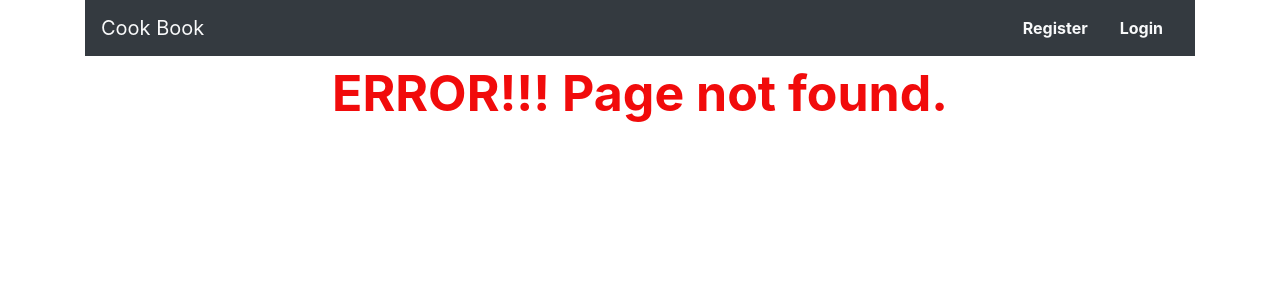
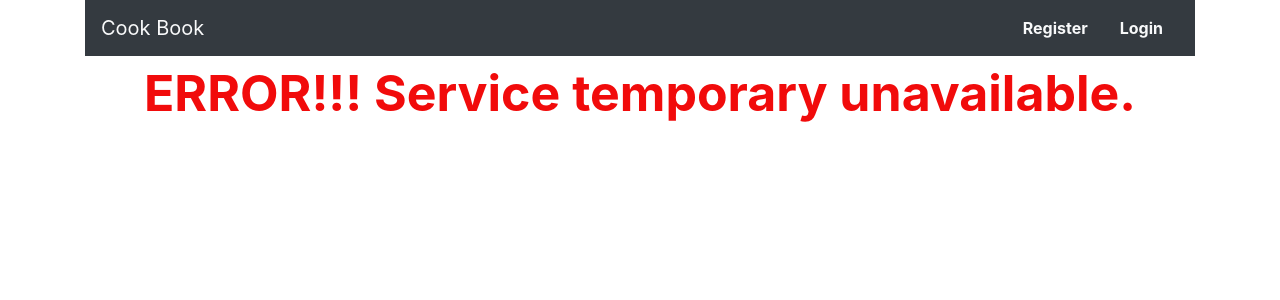
Before and after one commit to YuryStruchkou/CookBookClient, an Angular app: page /503 in a window 1280 px wide. Before the commit this address led to /404. Shown: the top 300 px of the page. Built offline with nearby package versions, Linux system fonts and the light colour scheme.

Commit message:
Added error page for unavailable server

```diff
--- a/src/app/app.module.ts
+++ b/src/app/app.module.ts
@@ -14,6 +14,8 @@ import { HttpClientModule, HTTP_INTERCEPTORS } from '@angular/common/http';
 import { AuthInterceptor } from './shared/interceptors/auth.interceptor';
 import { AuthService } from './shared/services/auth.service';
 import { AccountService } from './shared/services/account.service';
+import { RefusedConnectionInterceptor } from './shared/interceptors/refused-connection.interceptor';
+import { ServiceUnavailableComponent } from './error-pages/service-unavailable/service-unavailable.component';
 
 export function initializeApp(appConfig: AppConfigService) {
     return () => appConfig.load();
@@ -24,7 +26,8 @@ export function initializeApp(appConfig: AppConfigService) {
         AppComponent,
         HomeComponent,
         MenuComponent,
-        NotFoundComponent
+        NotFoundComponent,
+        ServiceUnavailableComponent
     ],
     imports: [
         BrowserModule,
@@ -40,6 +43,7 @@ export function initializeApp(appConfig: AppConfigService) {
             { path: 'recipe', loadChildren: () => import('./recipe/recipe.module').then(m => m.RecipeModule) },
             { path: '', redirectTo: '/home', pathMatch: 'full' },
             { path: '404', component: NotFoundComponent },
+            { path: '503', component: ServiceUnavailableComponent },
             { path: '**', redirectTo: '/404', pathMatch: 'full' }
         ], {onSameUrlNavigation: 'reload'})
     ],
@@ -52,6 +56,12 @@ export function initializeApp(appConfig: AppConfigService) {
         },
         {
             provide: HTTP_INTERCEPTORS,
+            useClass: RefusedConnectionInterceptor,
+            deps: [Router],
+            multi: true
+        },
+        {
+            provide: HTTP_INTERCEPTORS,
             useClass: AuthInterceptor,
             deps: [AccountService, Router, AuthService],
             multi: true
--- /dev/null
+++ b/src/app/error-pages/service-unavailable/service-unavailable.component.css
@@ -0,0 +1,6 @@
+p{
+    font-weight: bold;
+    font-size: 50px;
+    text-align: center;
+    color: #f10b0b;
+}
--- /dev/null
+++ b/src/app/error-pages/service-unavailable/service-unavailable.component.html
@@ -0,0 +1,3 @@
+<p>
+    {{errorText}}
+</p>
--- /dev/null
+++ b/src/app/error-pages/service-unavailable/service-unavailable.component.ts
@@ -0,0 +1,18 @@
+import { Component, OnInit } from '@angular/core';
+
+@Component({
+    selector: 'app-service-unavailable',
+    templateUrl: './service-unavailable.component.html',
+    styleUrls: ['./service-unavailable.component.css']
+})
+export class ServiceUnavailableComponent implements OnInit {
+
+    private errorText: string;
+
+    constructor() { }
+
+    ngOnInit() {
+        this.errorText = "ERROR!!! Service temporary unavailable."
+    }
+
+}
--- a/src/app/shared/interceptors/auth.interceptor.ts
+++ b/src/app/shared/interceptors/auth.interceptor.ts
@@ -17,20 +17,22 @@ export class AuthInterceptor implements HttpInterceptor {
     intercept(request: HttpRequest<any>, next: HttpHandler) {
         return next.handle(request).pipe(catchError(error => {
             if (!(error instanceof HttpErrorResponse) || error.status !== HttpStatusCodes.UNAUTHORIZED) {
-                    throwError(error);
+                return throwError(error);
+            }
+            if (error.status === 0) {
+                this.router.navigate(['/503']);
+                return;
             }
             if (request.url.endsWith(this.refreshTokenEndpoint)) {
                 this.authService.redirectUrl = this.router.url;
                 this.accountService.logout();
                 this.navigateToLogin();
+                return;
             }
-                else {
             return this.refresh().pipe(switchMap(() => {
                 return next.handle(this.updateAuthHeader(request));
             }));
-                }
-            }
-        ));
+        }));
     }
 
     private navigateToLogin() {
--- /dev/null
+++ b/src/app/shared/interceptors/refused-connection.interceptor.ts
@@ -0,0 +1,20 @@
+import { Injectable } from "@angular/core";
+import { HttpInterceptor, HttpHandler, HttpRequest } from '@angular/common/http';
+import { catchError } from 'rxjs/operators';
+import { Router } from '@angular/router';
+
+@Injectable()
+export class RefusedConnectionInterceptor implements HttpInterceptor {
+
+    constructor(private router: Router) { }
+
+    intercept(request: HttpRequest<any>, next: HttpHandler) {
+        return next.handle(request).pipe(catchError(error => {
+            if (error.status === 0) {
+                this.router.navigate(['/503']);
+                return;
+            }
+            return next.handle(request.clone());
+        }));
+    }
+}
--- a/src/app/shared/utils/http-status-codes.ts
+++ b/src/app/shared/utils/http-status-codes.ts
@@ -1,4 +1,6 @@
 const enum HttpStatusCodes {
+    CONNECTION_REFUSED = 0,
+
     OK = 200,
     NO_CONTENT = 204,
 
```
Also changed, not shown: 1 other file (tests, documents, lock files or other folders). Lines whose indentation alone changed are shown as unchanged.
